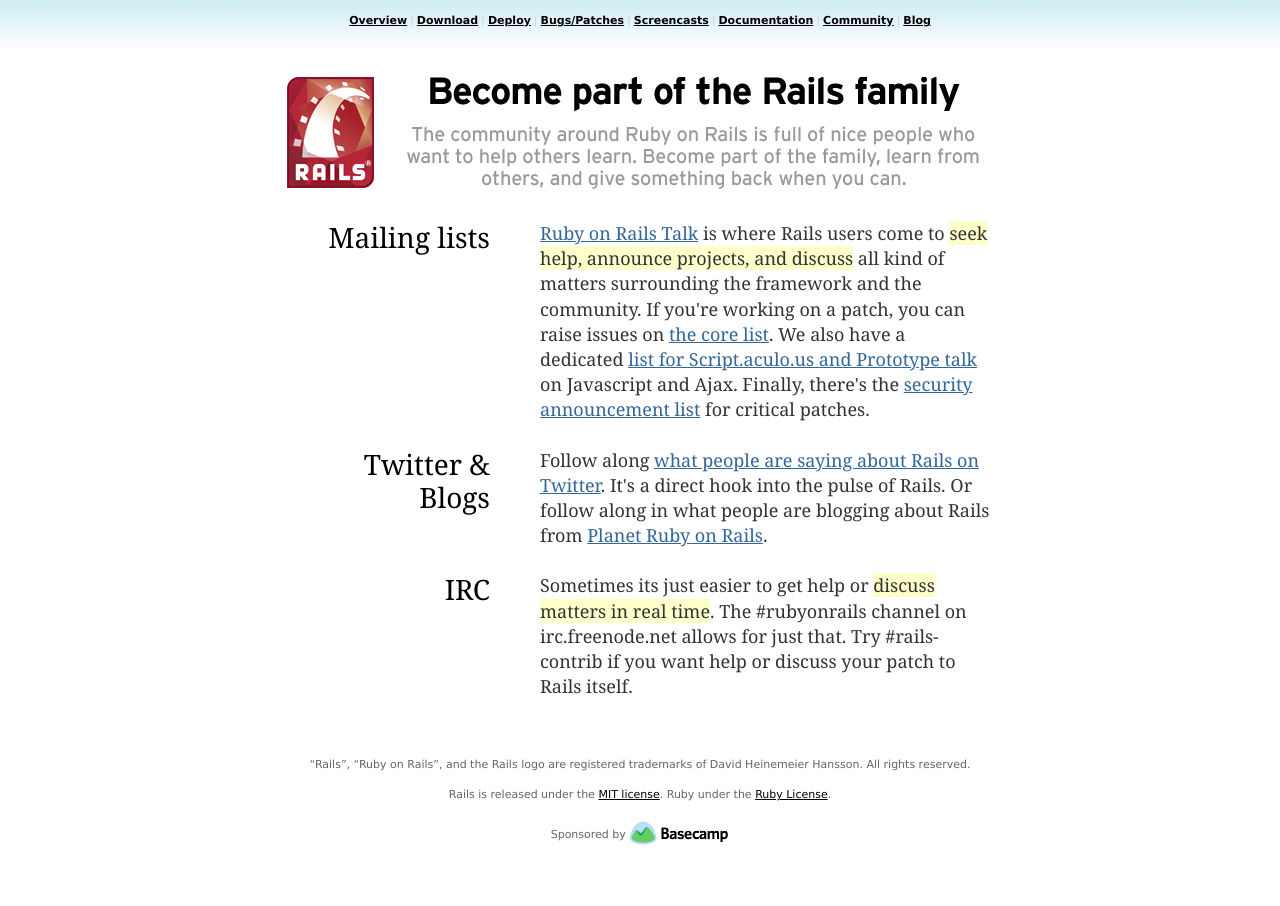
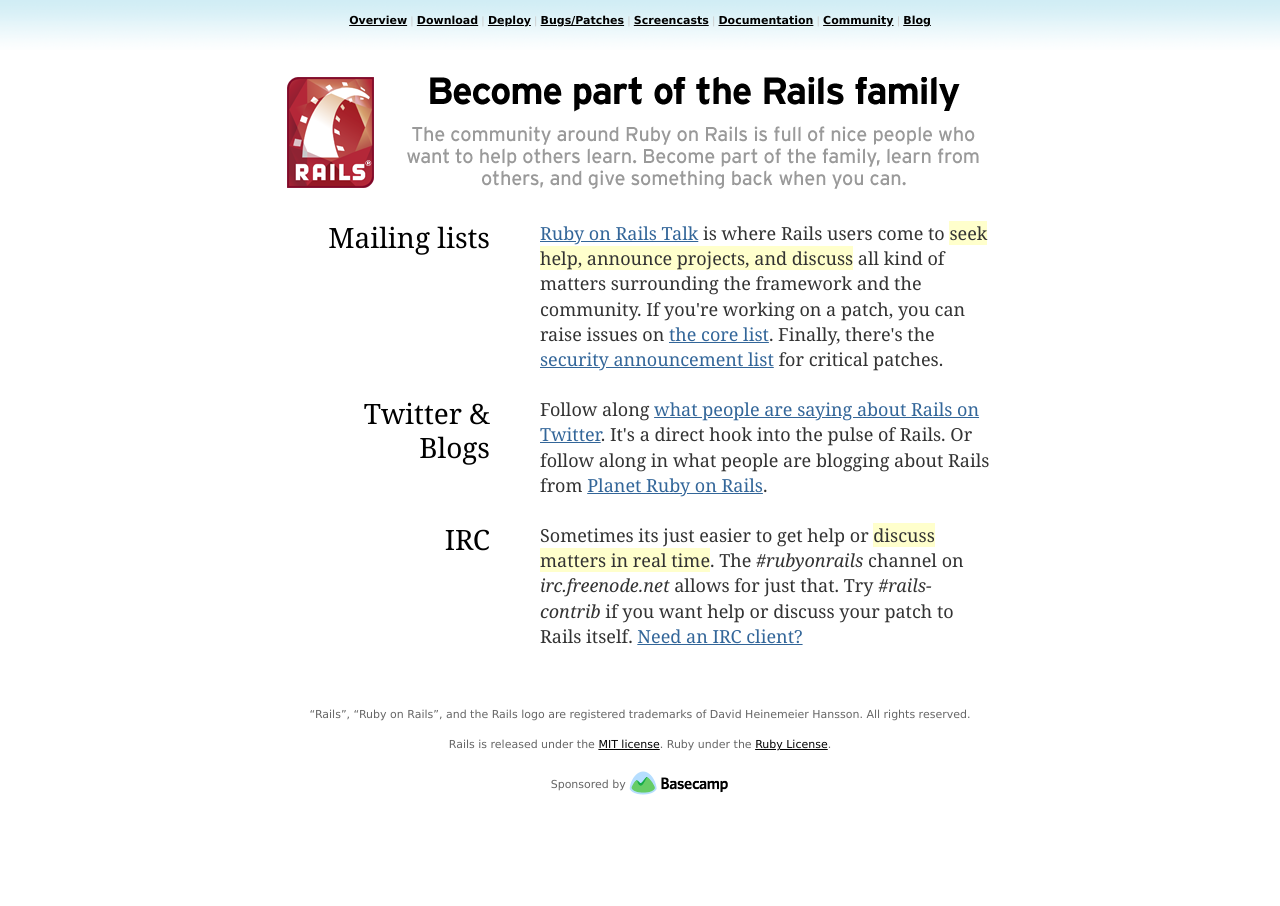
Before and after one commit to rails/homepage-2011, a Jekyll site: the page built from community/index.html, in a window 1280 px wide. Built offline with Jekyll 4.4.1, drawn with Linux system fonts in a browser that asks for light colours; nearby versions of some CDN libraries.

Commit message:
Update community page to match current website

```diff
--- a/community/index.html
+++ b/community/index.html
@@ -9,19 +9,16 @@
       <div class="section">
         <h2>Mailing lists</h2>
         <p>
-          <a href="https://groups.google.com/forum/?fromgroups#!forum/rubyonrails-talk">Ruby
-          on Rails Talk</a> is where Rails users come to <span class="highlight">seek help,
-          announce projects, and discuss</span> all kind of matters surrounding the
-          framework and the community. If you're working on a patch, you can raise issues
-          on <a href="https://groups.google.com/forum/?fromgroups#!forum/rubyonrails-core">
-          the core list</a>. We also have a dedicated <a href="https://groups.google.com/forum/?fromgroups#!forum/prototype-scriptaculous">
-          list for Script.aculo.us and Prototype talk</a> on Javascript and Ajax. Finally,
-          there's the <a href="http://groups.google.com/group/rubyonrails-security">security
+          <a href="http://groups.google.com/group/rubyonrails-talk">Ruby on Rails Talk</a> is where
+          Rails users come to <span class="highlight">seek help, announce projects, and discuss</span>
+          all kind of matters surrounding the framework and the community. If you're working on a patch,
+          you can raise issues on <a href="http://groups.google.com/group/rubyonrails-core">the core list</a>.
+          Finally, there's the <a href="http://groups.google.com/group/rubyonrails-security">security
           announcement list</a> for critical patches.
         </p>
       </div>
       <div class="section">
-        <h2>Twitter & Blogs</h2>
+        <h2>Twitter &amp; Blogs</h2>
         <p>
           Follow along <a href="https://twitter.com/search?q=rails">what people are
           saying about Rails on Twitter</a>. It's a direct hook into the pulse of Rails.
@@ -32,10 +29,10 @@
       <div class="section">
         <h2>IRC</h2>
         <p>
-          Sometimes its just easier to get help or <span class="highlight">discuss
-          matters in real time</span>. The #rubyonrails channel on irc.freenode.net
-          allows for just that. Try #rails-contrib if you want help or discuss your
-          patch to Rails itself.
+          Sometimes its just easier to get help or <span class="highlight">discuss matters
+          in real time</span>. The <i>#rubyonrails</i> channel on <i>irc.freenode.net</i>
+          allows for just that. Try <i>#rails-contrib</i> if you want help or discuss your
+          patch to Rails itself. <a href="http://wiki.rubyonrails.com/rails/pages/IRC">Need an IRC client?</a>
         </p>
       </div>
     </article></div>
```
